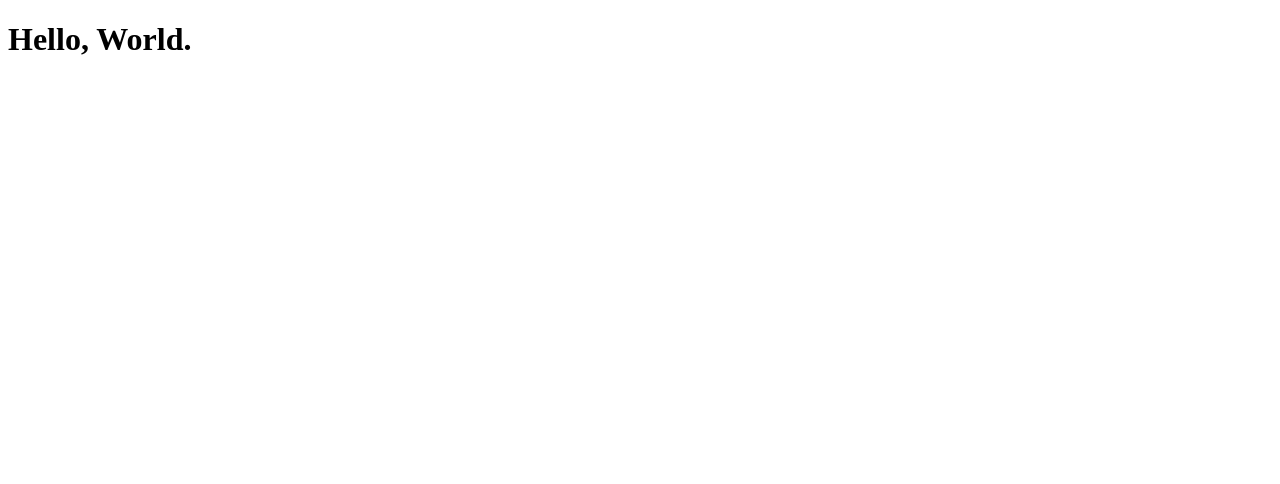
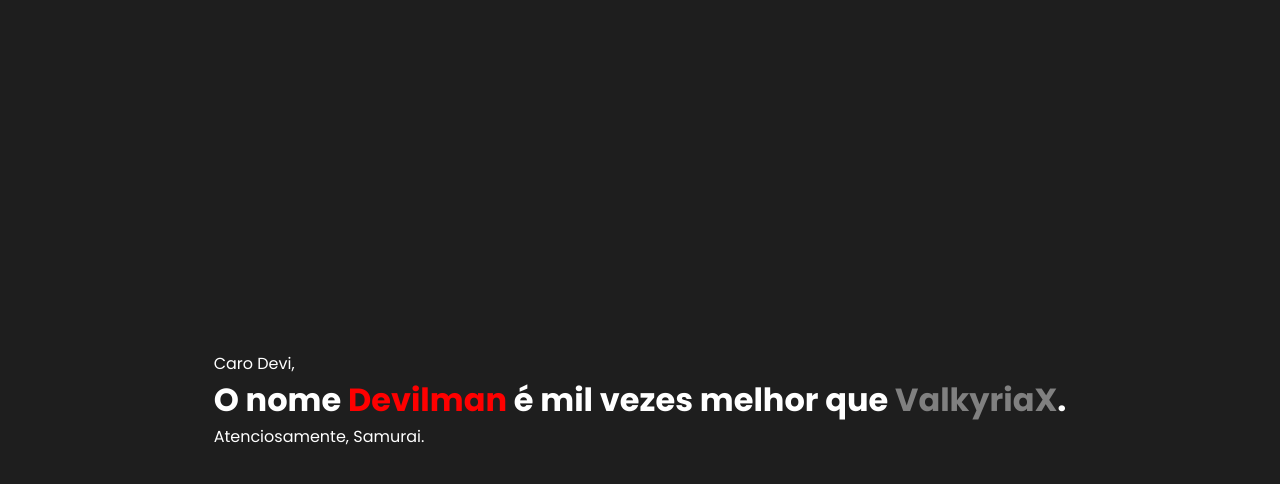
Before and after one commit to DEV-Thiago-Vieira/clone-tabnews, a Next.js app: page / in a window 1280 px wide. Shown: the top 484 px of the page. Built offline with nearby package versions, Linux system fonts and the light colour scheme.

Commit message:
first challenge: message for my friend

```diff
--- a/pages/index.js
+++ b/pages/index.js
@@ -1,5 +1,29 @@
+import Head from "next/head";
+
 function Home() {
-    return <h1>Hello, World.</h1>
+    return (
+        <>
+            <Head>
+                <link rel="preconnect" href="https://fonts.googleapis.com" />
+                <link rel="preconnect" href="https://fonts.gstatic.com" crossOrigin="anonymous" />
+                <link href="https://fonts.googleapis.com/css2?family=Poppins:wght@400;700&display=swap" rel="stylesheet" />
+                <style>{`
+                    * {
+                        margin: 0;
+                        padding: 0;
+                        box-sizing: border-box;
+                    }
+                `}</style>
+            </Head>
+            <div style={{ fontFamily: "'Poppins', sans-serif", display: "grid", placeItems: "center", height: "100vh", backgroundColor: "#1e1e1e" }}>
+                <main style={{ color: "#ffffff" }}>
+                    <span>Caro Devi,</span>
+                    <h1>O nome <span style={{ fontWeight: "700", color: "red" }}>Devilman</span> é mil vezes melhor que <span style={{ fontWeight: "700", color: "gray" }}>ValkyriaX</span>.</h1>
+                    <p>Atenciosamente, Samurai.</p>
+                </main>
+            </div>
+        </>
+    );
 }
 
 export default Home;
```
